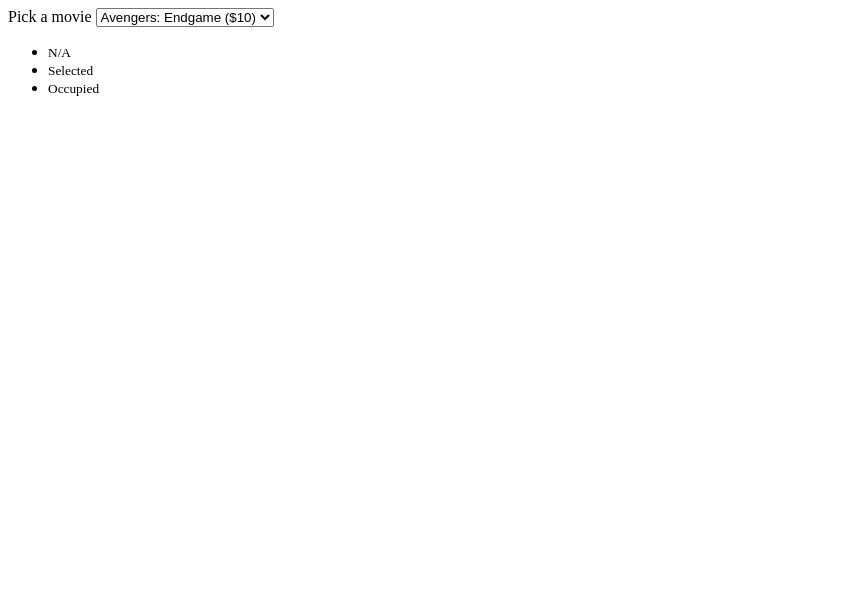
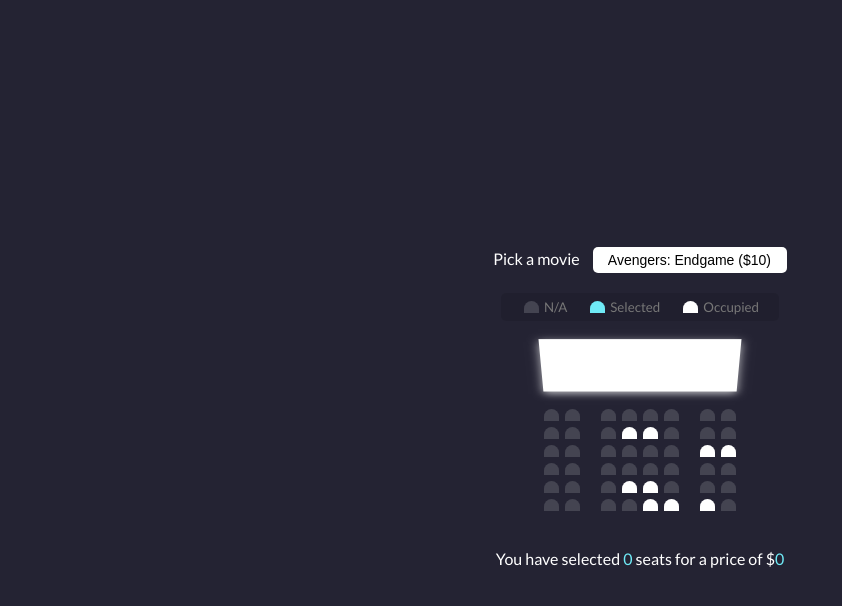
Before and after one commit to mohamedeld/Movie-seat-, a plain HTML site: page index.html in a window 1280 px wide. Shown: the whole page, without its empty margins (0-842 px from the left). Drawn offline with Linux system fonts and the light colour scheme.

Commit message:
add structure and styles of page

```diff
--- a/index.html
+++ b/index.html
@@ -4,6 +4,10 @@
     <meta charset="UTF-8">
     <meta name="viewport" content="width=device-width, initial-scale=1.0">
     <title>Movie Seat Booking</title>
+    <link rel="preconnect" href="https://fonts.googleapis.com">
+<link rel="preconnect" href="https://fonts.gstatic.com" crossorigin>
+<link href="https://fonts.googleapis.com/css2?family=Lato:wght@400;700;900&display=swap" rel="stylesheet">
+    <link rel="stylesheet" href="./style.css"/>
 </head>
 <body>
     <div class="movie-container">
@@ -15,7 +19,7 @@
             <option value="9">The Lion King ($9)</option>
         </select>
     </div>
-    <ul>
+    <ul class="showcase">
         <li>
             <div class="seat"></div>
             <small>N/A</small>
@@ -45,11 +49,21 @@
             <div class="seat"></div>
             <div class="seat"></div>
             <div class="seat"></div>
+            <div class="seat occupied"></div>
+            <div class="seat occupied"></div>
+            <div class="seat"></div>
+            <div class="seat"></div>
+            <div class="seat"></div>
+        </div>
+        <div class="row">
             <div class="seat"></div>
             <div class="seat"></div>
             <div class="seat"></div>
             <div class="seat"></div>
             <div class="seat"></div>
+            <div class="seat"></div>
+            <div class="seat occupied"></div>
+            <div class="seat occupied"></div>
         </div>
         <div class="row">
             <div class="seat"></div>
@@ -65,8 +79,8 @@
             <div class="seat"></div>
             <div class="seat"></div>
             <div class="seat"></div>
-            <div class="seat"></div>
-            <div class="seat"></div>
+            <div class="seat occupied"></div>
+            <div class="seat occupied"></div>
             <div class="seat"></div>
             <div class="seat"></div>
             <div class="seat"></div>
@@ -76,21 +90,13 @@
             <div class="seat"></div>
             <div class="seat"></div>
             <div class="seat"></div>
-            <div class="seat"></div>
-            <div class="seat"></div>
-            <div class="seat"></div>
-            <div class="seat"></div>
-        </div>
-        <div class="row">
-            <div class="seat"></div>
-            <div class="seat"></div>
-            <div class="seat"></div>
-            <div class="seat"></div>
-            <div class="seat"></div>
-            <div class="seat"></div>
-            <div class="seat"></div>
+            <div class="seat occupied"></div>
+            <div class="seat occupied"></div>
+            <div class="seat occupied"></div>
             <div class="seat"></div>
         </div>
     </div>
+    <p class="text">You have selected <span id="count">0</span> seats for a price of $<span id="total">0</span></p>
+    <script src="./app.js"></script>
 </body>
 </html>
--- /dev/null
+++ b/style.css
@@ -0,0 +1,99 @@
+*{
+    margin:0;
+    padding:0;
+    box-sizing: border-box;
+}
+
+body{
+    font-family: 'Lato', sans-serif;
+    background-color: #242333;
+    color:#fff;
+    display: flex;
+    justify-content: center;
+    align-items: center;
+    flex-direction: column;
+    height: 100vh;
+}
+.movie-container{
+    margin:20px 0;
+}
+.movie-container select{
+    background-color: #fff;
+    color:#000;
+    border:0;
+    border-radius: 5px;
+    font-size: 14px;
+    margin-left: 10px;
+    padding:5px 15px 5px 15px;
+    --moz-appearance: none;
+    --webkit-appearance: none;
+    appearance: none;
+}
+.seat{
+    background-color:#444451;
+    height:12px;
+    width:15px;
+    margin:3px;
+    border-top-left-radius: 10px;
+    border-top-right-radius: 10px ;
+}
+.seat.selected{
+    background-color:#6feaf6;
+}
+.seat:nth-of-type(2){
+    margin-right: 18px;
+}
+.seat:nth-last-of-type(2){
+    margin-left: 18px;
+}
+.seat:not(.occupied):hover{
+    cursor: pointer;
+    transform:scale(1.2);
+}
+.container{
+    perspective: 1000px;
+    margin-bottom: 30px;
+}
+.showcase{
+    background: rgba(0, 0, 0, 0.1);
+    padding:5px 10px;
+    border-radius: 5px;
+    color:#777;
+    list-style: none;
+    display: flex;
+    justify-content: space-between;
+    margin-bottom: 10px;
+}
+.showcase li{
+    display: flex;
+    justify-content: center;
+    align-items: center;
+    margin:0 10px;
+}
+.showcase li small{
+    margin-left:2px;
+}
+.showcase .seat:not(.occupied):hover{
+    cursor:default;
+    transform: scale(1);
+}
+.row{
+    display: flex;
+}
+.seat.occupied{
+    background-color: #fff !important;
+}
+.screen{
+    background-color: #fff;
+    height: 70px;
+    width: 100%;
+    transform: rotateX(-45deg);
+    box-shadow: 0px 3px 10px rgba(255,255,255,0.7);
+    margin-bottom: 5px;
+}
+p.text{
+    margin:5px 0;
+}
+p.text span{
+    color:#6feaf6;
+}
```
Also changed, not shown: app.js (added).
